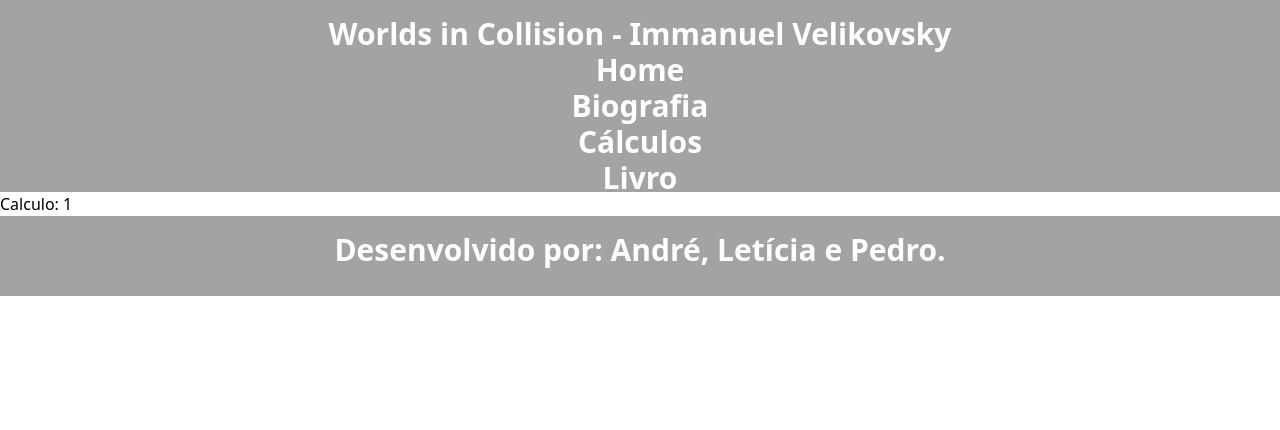
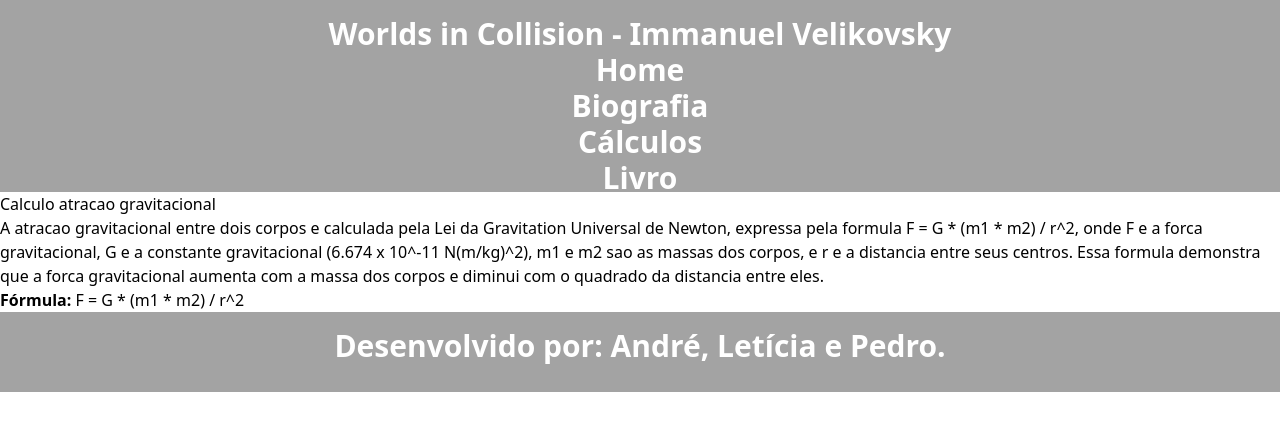
Before and after one commit to WAVEKEEPERS/CP5-FRONT, a Next.js app in the folder my-app/: page /calculos/1 in a window 1280 px wide. Shown: the top 430 px of the page. Built offline with nearby package versions, Linux system fonts and the light colour scheme.

Commit message:
Conteúdo das fórmulas adicionados.

```diff
--- a/my-app/src/app/calculos/[id]/page.tsx
+++ b/my-app/src/app/calculos/[id]/page.tsx
@@ -1,9 +1,33 @@
-import React from 'react'
+import React from 'react';
 
-export default function Calculo({params}:{params: {id:number}}) {
+const calculos = [
+  {
+    id: 1,
+    nome: "Calculo atracao gravitacional",
+    description: "A atracao gravitacional entre dois corpos e calculada pela Lei da Gravitation Universal de Newton, expressa pela formula F = G * (m1 * m2) / r^2, onde F e a forca gravitacional, G e a constante gravitacional (6.674 x 10^-11 N(m/kg)^2), m1 e m2 sao as massas dos corpos, e r e a distancia entre seus centros. Essa formula demonstra que a forca gravitacional aumenta com a massa dos corpos e diminui com o quadrado da distancia entre eles.",
+    formula: "F = G * (m1 * m2) / r^2"
+  },
+  {
+    id: 2,
+    nome: "Calculo distancia entre astros",
+    description: "A distancia entre astros pode ser calculada utilizando a Lei da Gravitação Universal e as leis do movimento planetário. Uma forma comum de calcular a distancia entre dois corpos celestes e utilizando a formula da lei de Kepler, que relaciona o periodo orbital de um corpo (T) e a distancia media (r) ao corpo central. A formula e expressa como r = (G * M * T^2 / (4 * pi^2))^(1/3), onde G e a constante gravitacional, M e a massa do corpo central, T e o periodo orbital do corpo em questao, e pi e a constante matematica. Essa formula permite determinar a distancia media de um corpo em orbita ao redor de outro.",
+    formula: "r = (G * M * T^2 / (4 * pi^2))^(1/3)"
+  }
+];
+
+export default function Calculo({ params }: { params: { id: number } }) {
+  const id = Number(params.id);
+  const calculo = calculos.find(c => c.id === id);
+
+  if (!calculo) {
+    return <div>Cálculo não encontrado.</div>;
+  }
+
   return (
     <div>
-      <h1>Calculo: {params.id}</h1>
+      <h1>{calculo.nome}</h1>
+      <p>{calculo.description}</p>
+      <p><strong>Fórmula:</strong> {calculo.formula}</p>
     </div>
-  )
+  );
 }
--- a/my-app/src/app/calculos/page.tsx
+++ b/my-app/src/app/calculos/page.tsx
@@ -5,7 +5,7 @@
 
   const calculos = [
     {id:1,nome: 'Atração Gravitacional', description: 'Velikovsky sugeriu que a interação gravitacional entre planetas poderia causar catástrofes na Terra.'},
-    {id:2,nome: 'Distância de Astros', description: ''},
+    {id:2,nome: 'Distância de Astros', description: 'Velikovsky argumentou que a proximidade entre astros poderia alterar suas órbitas, causando catástrofes na Terra e influenciando a história humana.'},
   ];
 
   return (
```
